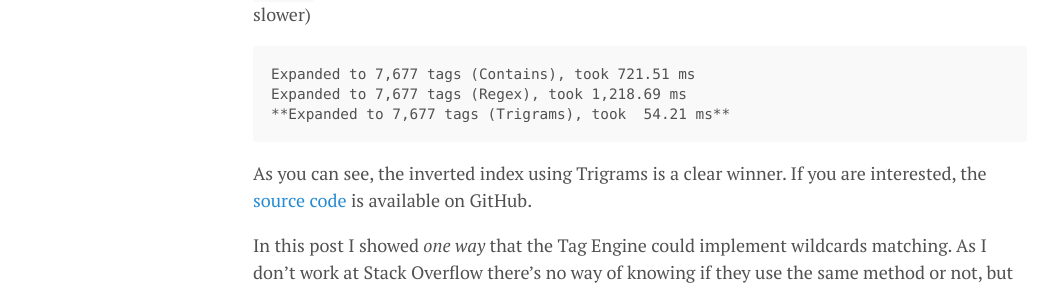
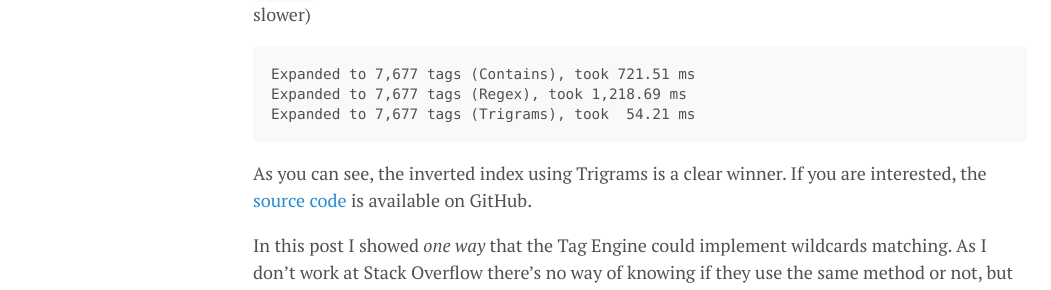
Before and after one commit to mattwarren/mattwarren.github.io, a Jekyll site: the page built from _posts/2015-08-19-the-stack-overflow-tag-engine-part-2.md, in a window 1280 px wide and 900 px high, scrolled down 4115 px. Shown: the part 194-484 px from the top of the window, without its empty margins (0-1051 px from the left). Built offline with Jekyll 4.4.1, drawn with Linux system fonts in a browser that asks for light colours; Markdown is read by kramdown in place of the engine named in the settings.

Commit message:
trying to fix redcarpet extensions

````diff
--- a/_config.yml
+++ b/_config.yml
@@ -30,5 +30,6 @@
 # and http://ajoz.github.io/2014/06/29/i-want-my-github-flavored-markdown/
 # For tables see https://george-hawkins.github.io/basic-gfm-jekyll/redcarpet-extensions.html
 markdown: redcarpet
-#redcarpet:
-#  extensions: ["no_intra_emphasis", "fenced_code_blocks", "autolink", "tables", "with_toc_data"]
+
+redcarpet:
+  extensions: ["no_intra_emphasis", "fenced_code_blocks", "autolink", "tables", "with_toc_data"]
--- a/_posts/2015-08-19-the-stack-overflow-tag-engine-part-2.md
+++ b/_posts/2015-08-19-the-stack-overflow-tag-engine-part-2.md
@@ -104,7 +104,7 @@
 ```
 Expanded to 7,677 tags (Contains), took 721.51 ms
 Expanded to 7,677 tags (Regex), took 1,218.69 ms
-**Expanded to 7,677 tags (Trigrams), took  54.21 ms**
+Expanded to 7,677 tags (Trigrams), took  54.21 ms
 ```
 
 As you can see, the inverted index using Trigrams is a clear winner. If you are interested, the <a href="https://github.com/mattwarren/StackOverflowTagServer/blob/master/TagServer/WildcardProcessor.cs" target="_blank">source code</a> is available on GitHub.
````
